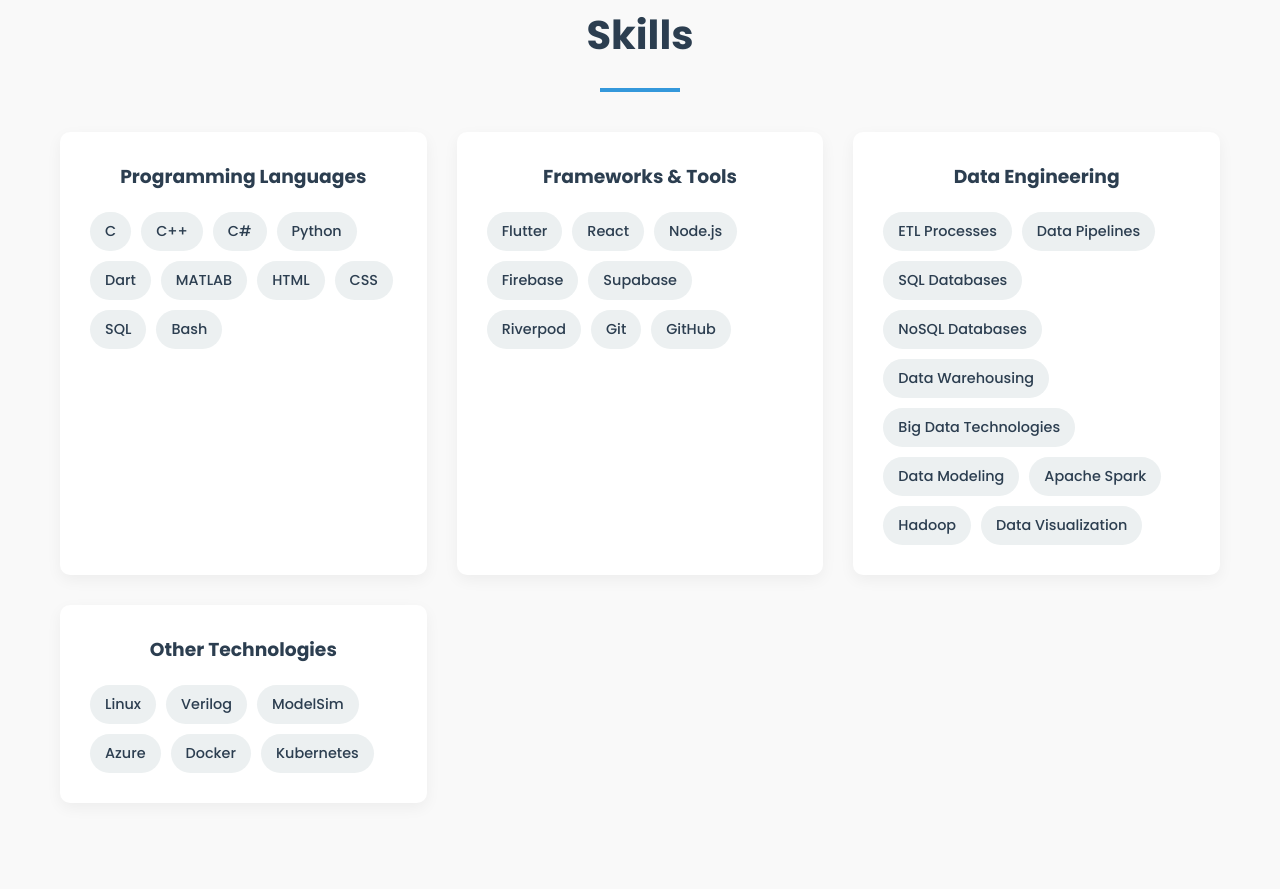
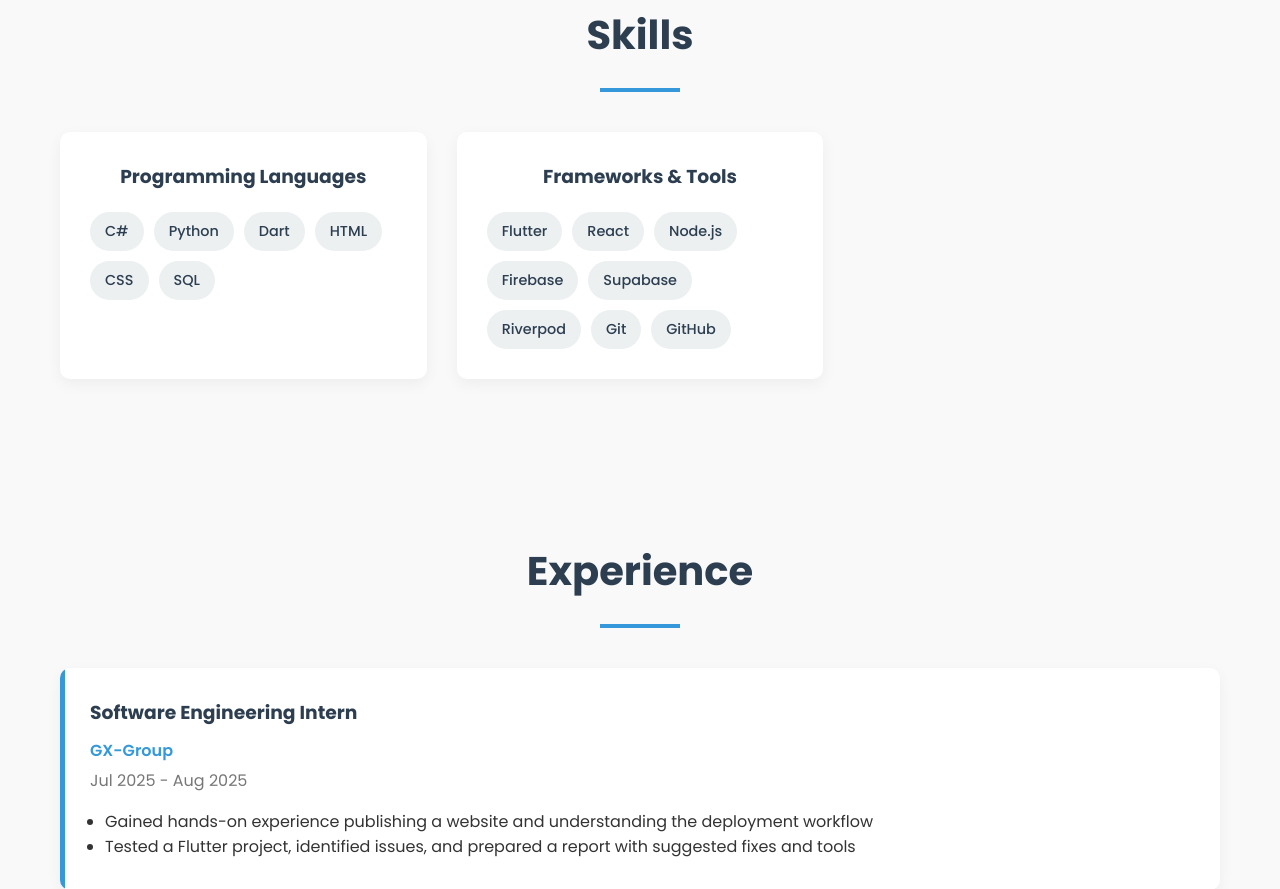
Before and after one commit to Ziadabdelraouf/Portfolio, a plain HTML site: page index.html in a window 1280 px wide. Shown: the part 2387-3276 px from the top of the page. Drawn offline with Linux system fonts and the light colour scheme.

Commit message:
Update skills section

```diff
--- a/index.html
+++ b/index.html
@@ -150,16 +150,12 @@
                     <div class="skill-category fade-in">
                         <h3>Programming Languages</h3>
                         <div class="skills-list">
-                            <span class="skill-tag">C</span>
-                            <span class="skill-tag">C++</span>
                             <span class="skill-tag">C#</span>
                             <span class="skill-tag">Python</span>
                             <span class="skill-tag">Dart</span>
-                            <span class="skill-tag">MATLAB</span>
                             <span class="skill-tag">HTML</span>
                             <span class="skill-tag">CSS</span>
                             <span class="skill-tag">SQL</span>
-                            <span class="skill-tag">Bash</span>
                         </div>
                     </div>
                     <div class="skill-category fade-in">
@@ -173,32 +169,6 @@
                             <span class="skill-tag">Riverpod</span>
                             <span class="skill-tag">Git</span>
                             <span class="skill-tag">GitHub</span>
-                        </div>
-                    </div>
-                    <div class="skill-category fade-in">
-                        <h3>Data Engineering</h3>
-                        <div class="skills-list">
-                            <span class="skill-tag">ETL Processes</span>
-                            <span class="skill-tag">Data Pipelines</span>
-                            <span class="skill-tag">SQL Databases</span>
-                            <span class="skill-tag">NoSQL Databases</span>
-                            <span class="skill-tag">Data Warehousing</span>
-                            <span class="skill-tag">Big Data Technologies</span>
-                            <span class="skill-tag">Data Modeling</span>
-                            <span class="skill-tag">Apache Spark</span>
-                            <span class="skill-tag">Hadoop</span>
-                            <span class="skill-tag">Data Visualization</span>
-                        </div>
-                    </div>
-                    <div class="skill-category fade-in">
-                        <h3>Other Technologies</h3>
-                        <div class="skills-list">
-                            <span class="skill-tag">Linux</span>
-                            <span class="skill-tag">Verilog</span>
-                            <span class="skill-tag">ModelSim</span>
-                            <span class="skill-tag">Azure</span>
-                            <span class="skill-tag">Docker</span>
-                            <span class="skill-tag">Kubernetes</span>
                         </div>
                     </div>
                 </div>
```
